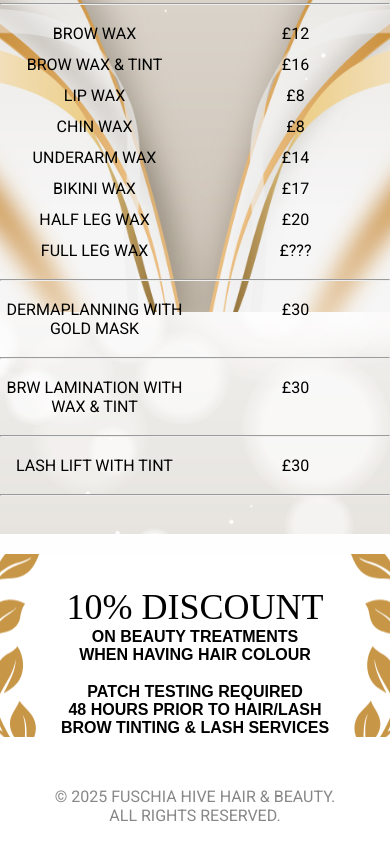
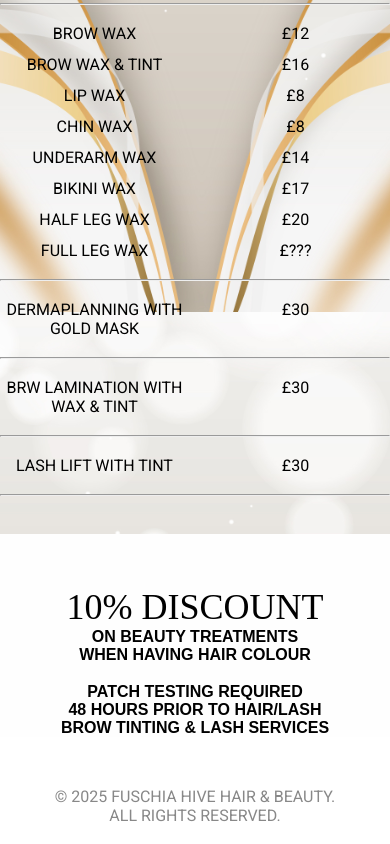
Before and after one commit to CNelson0306/FuschiaHive, a React (Vite) app: page / in a window 390 px wide. Shown: the part 3528-4372 px from the top of the page. Built offline with nearby package versions, Linux system fonts and the light colour scheme; a web font is replaced by a local one.

Commit message:
First commit

```diff
--- a/src/components/pages/Discount.css
+++ b/src/components/pages/Discount.css
@@ -22,3 +22,10 @@
     font-family: fantasy;
     font-weight: bold;
 }
+
+@media (max-width: 600px){
+    .background {
+        background-image: none;
+    }
+
+}
```
